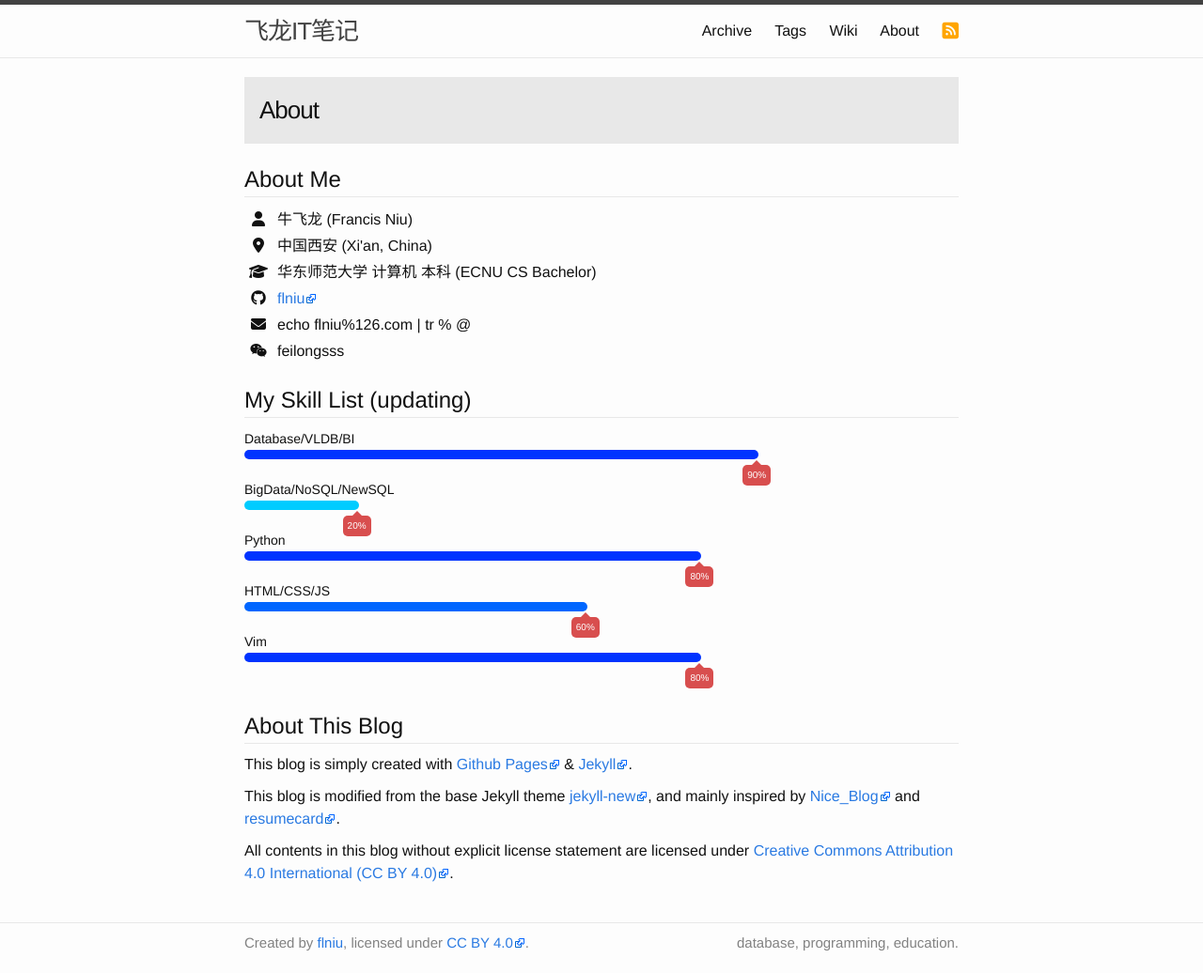
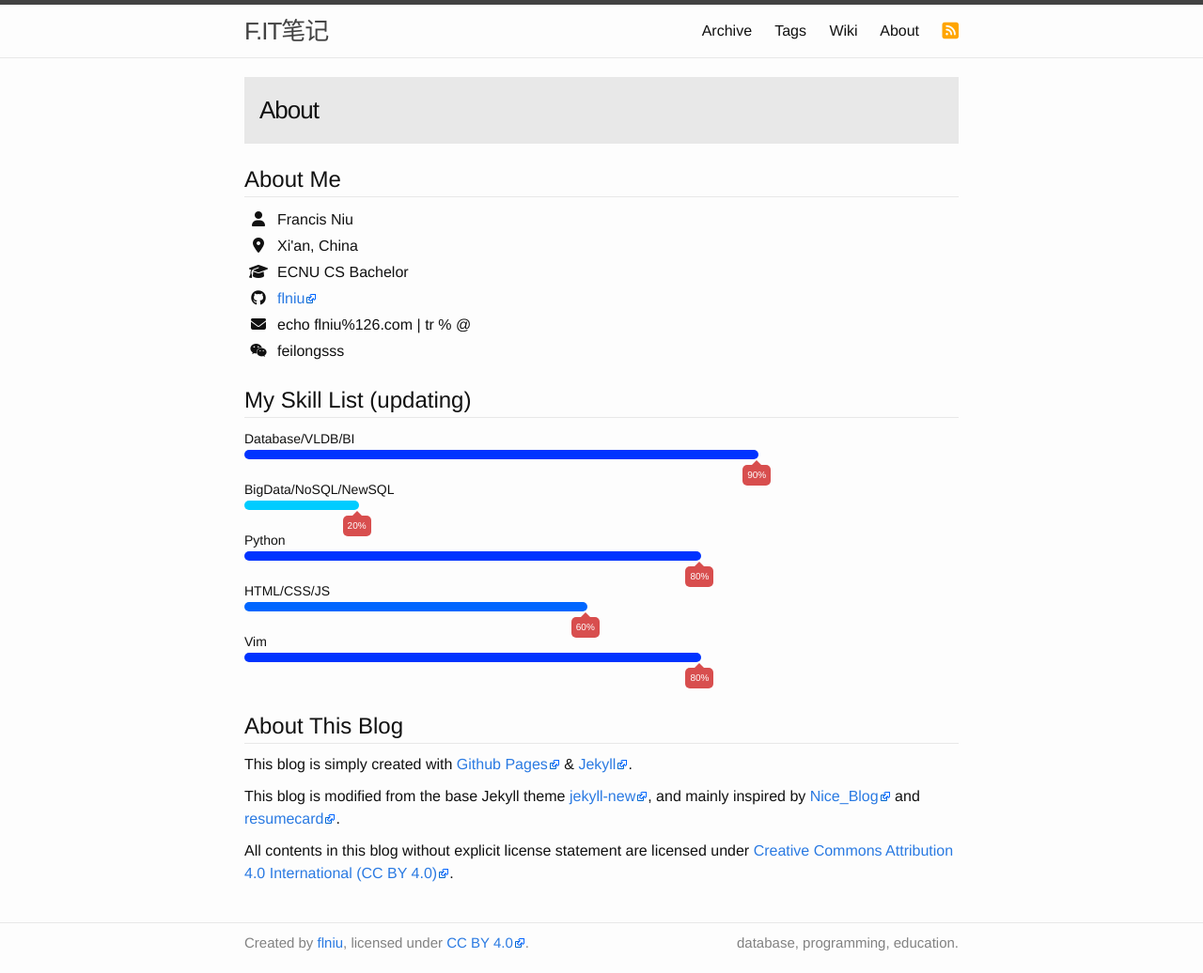
Before and after one commit to flniu/flniu.github.io, a Jekyll site: the page built from about.md, in a window 1280 px wide. Shown: the whole page at 94% size. Built offline with Jekyll 4.4.1, drawn with Linux system fonts in a browser that asks for light colours; nearby versions of some CDN libraries.

Commit message:
change site title and info

```diff
--- a/_config.yml
+++ b/_config.yml
@@ -6,7 +6,7 @@
 # 'jekyll serve'. If you change this file, please restart the server process.
 
 # Site settings
-title: 飞龙IT笔记
+title: F.IT笔记
 description: > # this means to ignore newlines until "baseurl:"
   database, programming, education.
 baseurl: "" # the subpath of your site, e.g. /blog
@@ -34,10 +34,10 @@ defaults:
 
 # Personal information
 my:
-  name: 牛飞龙 (Francis Niu)
-  location: 中国西安 (Xi'an, China)
+  name: Francis Niu
+  location: Xi'an, China
   job:
-  school: 华东师范大学 计算机 本科 (ECNU CS Bachelor)
+  school: ECNU CS Bachelor
   website: https://flniu.github.io
   githubid: flniu
   linkedinid:
```
